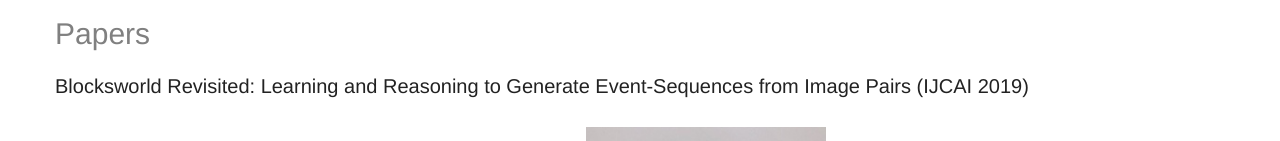
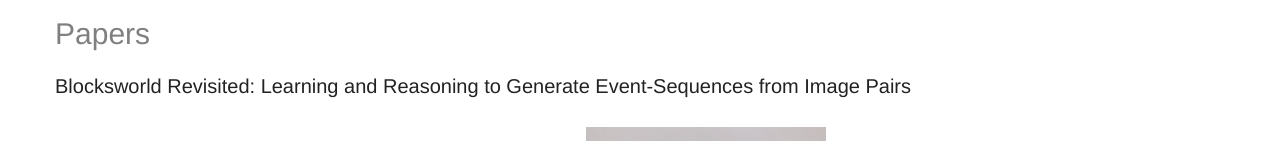
Before and after one commit to ASU-APG/bird_dataset_web, a plain HTML site: page index.html in a window 1280 px wide. Shown: the part 592-733 px from the top of the page. Drawn offline with Linux system fonts and the light colour scheme.

Commit message:
Update index.html

```diff
--- a/index.html
+++ b/index.html
@@ -150,7 +150,7 @@
             <div class="row">
                 <div class="large-12 columns">
                     <h1 style="font-size:30px; color:grey; font-weight: 200;" align="left">Papers</h1>
-                    <p style="font-size:20px; font-weight: 200;" align="justify"> Blocksworld Revisited: Learning and Reasoning to Generate Event-Sequences from Image Pairs (IJCAI 2019)</p>
+                    <p style="font-size:20px; font-weight: 200;" align="justify"> Blocksworld Revisited: Learning and Reasoning to Generate Event-Sequences from Image Pairs </p>
                     <br>
                     <div class="large-2 columns">
                         <a href="" onclick="ga(&#39;send&#39;, &#39;event&#39;, { eventCategory: &#39;VQA2.0&#39;, eventAction: &#39;VQA2.0_Paper&#39;, eventLabel: &#39;VQA2.0_Paper&#39;});"><img src="./bird_files/bird.png" height="400" width="200" style="border : 2px solid #b3b3b3; border-radius : 0px; display:block; margin:auto;" class="pull-right"></a>
```
